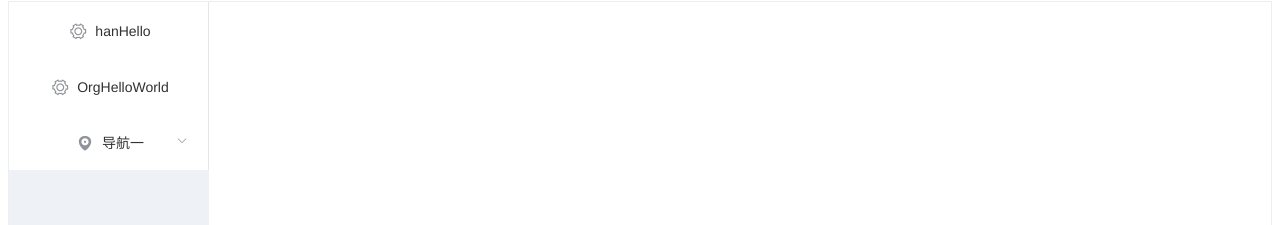
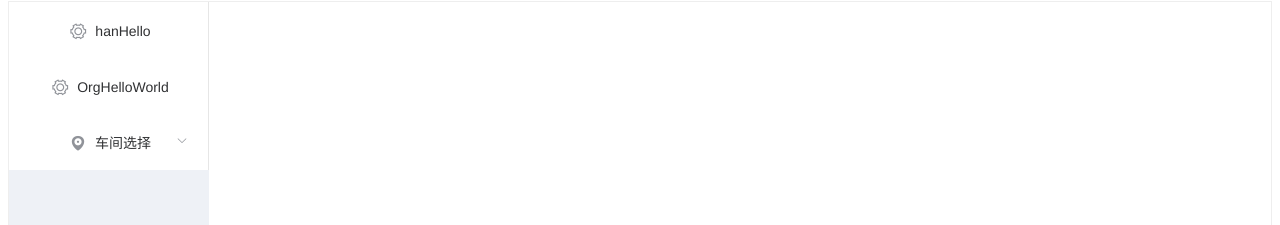
Before and after one commit to TheLastMorty/Vue_demo, a Vue app in the folder demo1/: page /#/ in a window 1280 px wide. Shown: the part 59-284 px from the top of the page. Built offline with nearby package versions, Linux system fonts and the light colour scheme.

Commit message:
导航栏下拉选项

```diff
--- a/demo1/src/components/SubNavigation.vue
+++ b/demo1/src/components/SubNavigation.vue
@@ -1,30 +1,37 @@
 <template>
-    <el-submenu index=100>
+    <el-submenu :index=index>
       <template slot="title">
         <i class="el-icon-location"></i>
-        <span>导航一</span>
+        <span>车间选择</span>
       </template>
       <el-menu-item-group>
-        <el-menu-item v-for="(name,index) in names"></el-menu-item>
-
+        <NavigationItem v-for="(item,sub_index) in items"
+          :index=sub_index :NavigationName=item.name :to=item.to :key=sub_index
+        >
+        </NavigationItem>
 
       </el-menu-item-group>
     </el-submenu>
 </template>
 <script>
+import NavigationItem from './NavigationItem.vue';
+
 export default {
-   data() {
-      return {
-      }
-   },
-   created(){
-   },
-   computed:{
-   },
-   methods:{
-   },
-   props:["names","index"]
-
+    data() {
+        return {
+          items:[]
+        };
+    },
+    created() {
+    },
+    computed: {},
+    methods: {},
+    props: ["index"],
+    components: { NavigationItem },
+    beforeMount(){
+      // 发送ajax请求获取items
+      this.items=[{name:"Han",to:"Han"},{name:"Org",to:"Org"}]
+    }
 }
 </script>
 <style lang="scss" scoped>
```
